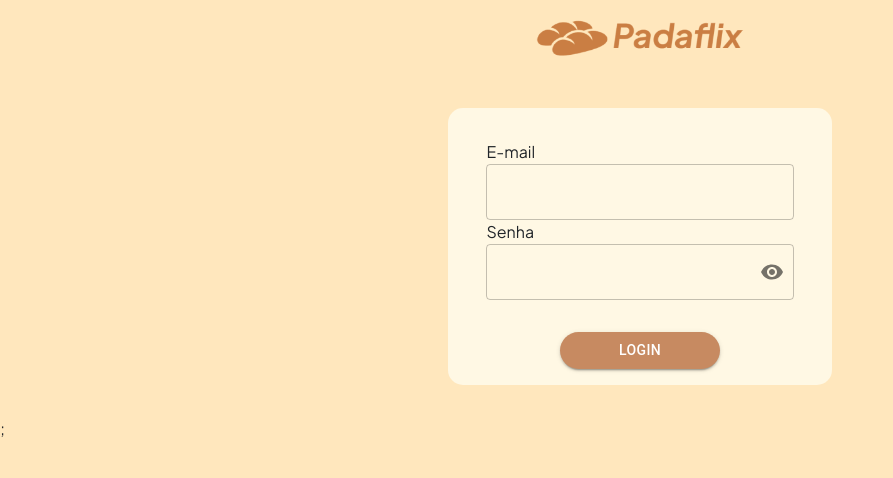
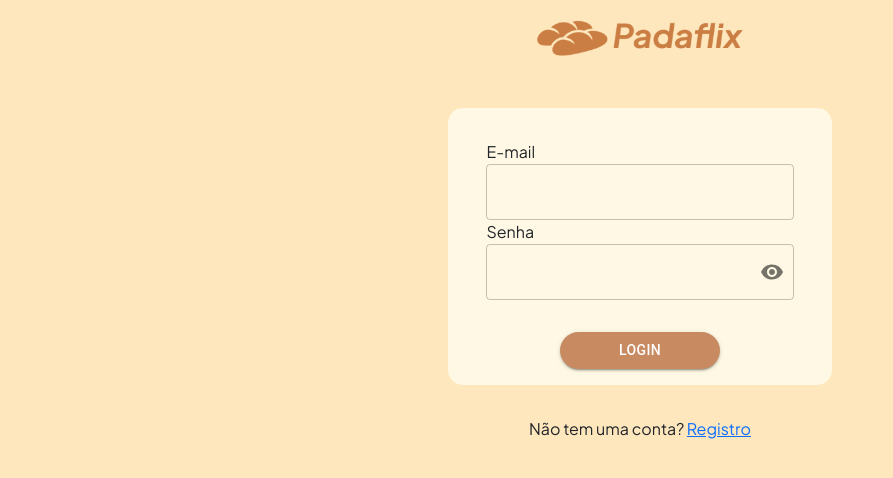
Before and after one commit to andrealvescorreia/padaflix, a React (Vite) app in the folder frontend/: page /#/login in a window 1280 px wide. Shown: the top 478 px of the page, without its empty margins (0-893 px from the left). Built offline with nearby package versions, Linux system fonts and the light colour scheme; no server answers.

Commit message:
Link to register ("Não tem uma conta?")

```diff
--- a/frontend/src/routes/Login/index.tsx
+++ b/frontend/src/routes/Login/index.tsx
@@ -3,6 +3,8 @@ import axiosInstance from "../../axios";
 import LoginForm from "../../components/LoginForm";
 import { useSnackbar } from 'notistack';
 import { LinearProgress } from "@mui/material";
+import { Link } from "react-router-dom";
+import "./styles.scss";
 
 interface LoginProps {
     onSuccessfulLogin: () => void;
@@ -35,10 +37,11 @@ const Login = ({ onSuccessfulLogin }: LoginProps) => {
         })
     }
 
-    return <>
+    return <div id='login-page'>
         { isFetching ? <LinearProgress /> : null}
-        <LoginForm onSubmit={login} disabled={isFetching}/>;
-    </>
+        <LoginForm onSubmit={login} disabled={isFetching}/>
+        <p>Não tem uma conta? <Link to ='"/choose-profile"'>Registro</Link></p>
+    </div>
 
 }
 
--- /dev/null
+++ b/frontend/src/routes/Login/styles.scss
@@ -0,0 +1,5 @@
+#login-page{
+  display: flex;
+  align-items: center;
+  flex-direction: column;
+}
```
